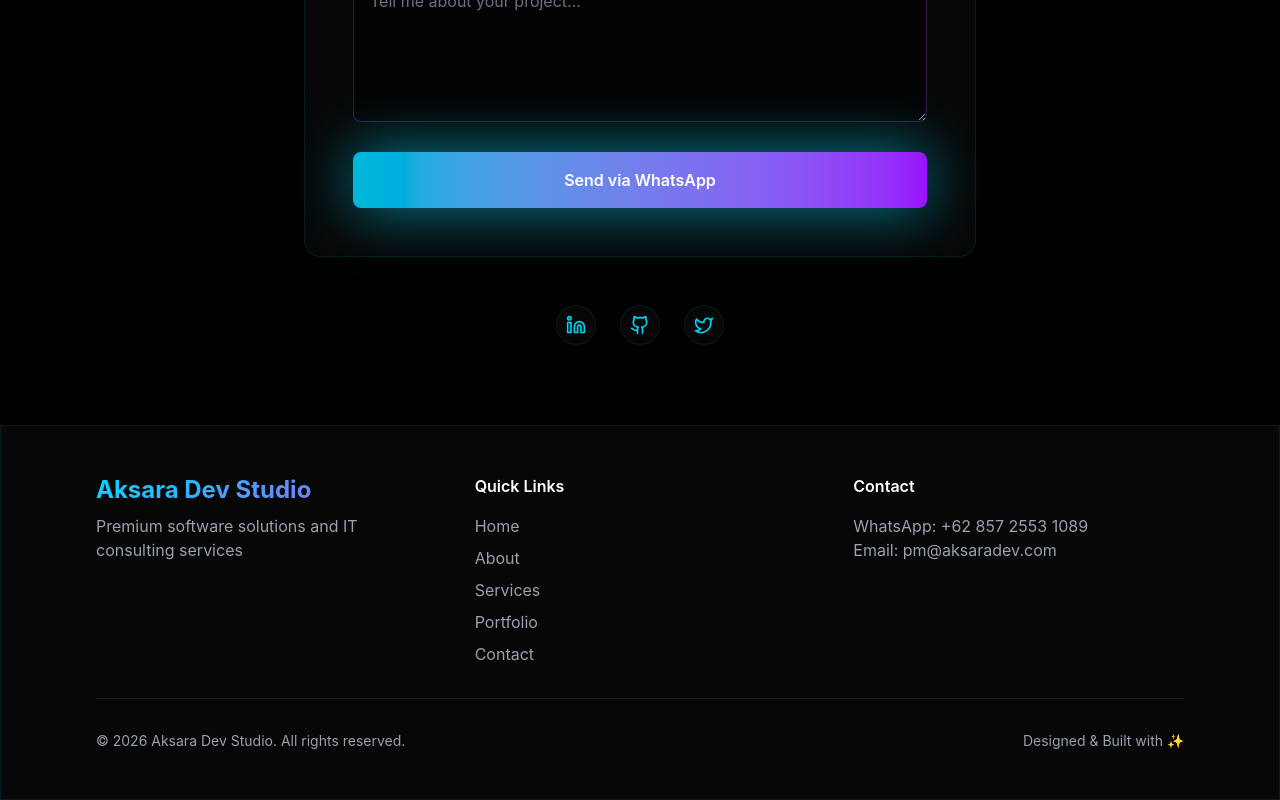
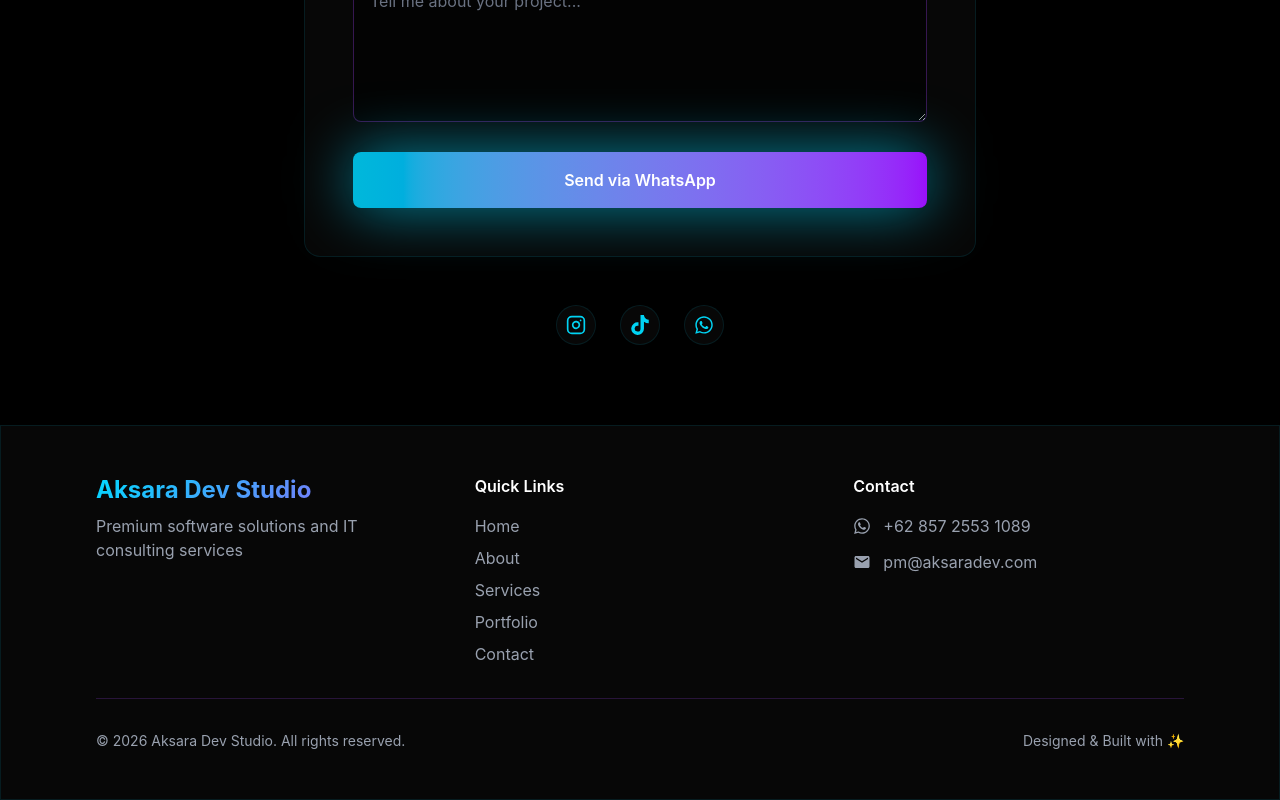
Before and after one commit to ghamiDev/profileaksaradev, a Next.js app: page / in a window 1280 px wide. Shown: the part 7414-8214 px from the top of the page. Built offline with nearby package versions, Linux system fonts and the light colour scheme.

Commit message:
upadte icon

```diff
--- a/components/contact.tsx
+++ b/components/contact.tsx
@@ -1,7 +1,8 @@
 'use client'
 
 import { motion } from 'framer-motion'
-import { Mail, Phone, MapPin, Linkedin, Github, Twitter } from 'lucide-react'
+import { Mail, Phone, MapPin, Linkedin, Github, Twitter, Instagram } from 'lucide-react'
+import { FaInstagram, FaWhatsapp, FaTiktok } from 'react-icons/fa6'
 
 export const Contact = () => {
   const containerVariants = {
@@ -147,9 +148,9 @@ export const Contact = () => {
           className="flex justify-center gap-6 mt-12"
         >
           {[
-            { icon: Linkedin, href: 'https://wa.me/6285725531089' },
-            { icon: Github, href: 'https://wa.me/6285725531089' },
-            { icon: Twitter, href: 'https://wa.me/6285725531089' },
+            { icon: Instagram, href: 'https://www.instagram.com/aksaradevstudio' },
+            { icon: FaTiktok, href: 'https://www.tiktok.com/@aksaradevstudio' },
+            { icon: FaWhatsapp, href: 'https://wa.me/6285725531089' },
           ].map((social, i) => (
             <motion.a
               key={i}
--- a/components/footer.tsx
+++ b/components/footer.tsx
@@ -1,6 +1,8 @@
 'use client'
 
 import { motion } from 'framer-motion'
+import { FaWhatsapp } from 'react-icons/fa'
+import { MdEmail } from 'react-icons/md'
 
 export const Footer = () => {
   const currentYear = new Date().getFullYear()
@@ -42,16 +44,27 @@ export const Footer = () => {
           {/* Info */}
           <div>
             <h4 className="font-semibold text-white mb-4">Contact</h4>
-            <div className="space-y-2 text-gray-400">
-              <a href="https://wa.me/6285725531089" target="_blank" rel="noopener noreferrer" className="hover:text-cyan-400 transition-colors">
-                WhatsApp: +62 857 2553 1089
+
+            <div className="space-y-3 text-gray-400">
+
+              <a
+                href="https://wa.me/6285725531089"
+                target="_blank"
+                rel="noopener noreferrer"
+                className="flex items-center gap-3 hover:text-cyan-400 transition-colors"
+              >
+                <FaWhatsapp size={18} />
+                <span>+62 857 2553 1089</span>
               </a>
 
-            </div>
-             <div className="space-y-2 text-gray-400">
-              <a href="mailto:pm@aksaradev.com" className="hover:text-cyan-400 transition-colors">
-                Email: pm@aksaradev.com
+              <a
+                href="mailto:pm@aksaradev.com"
+                className="flex items-center gap-3 hover:text-cyan-400 transition-colors"
+              >
+                <MdEmail size={18} />
+                <span>pm@aksaradev.com</span>
               </a>
+
             </div>
           </div>
         </motion.div>
```
